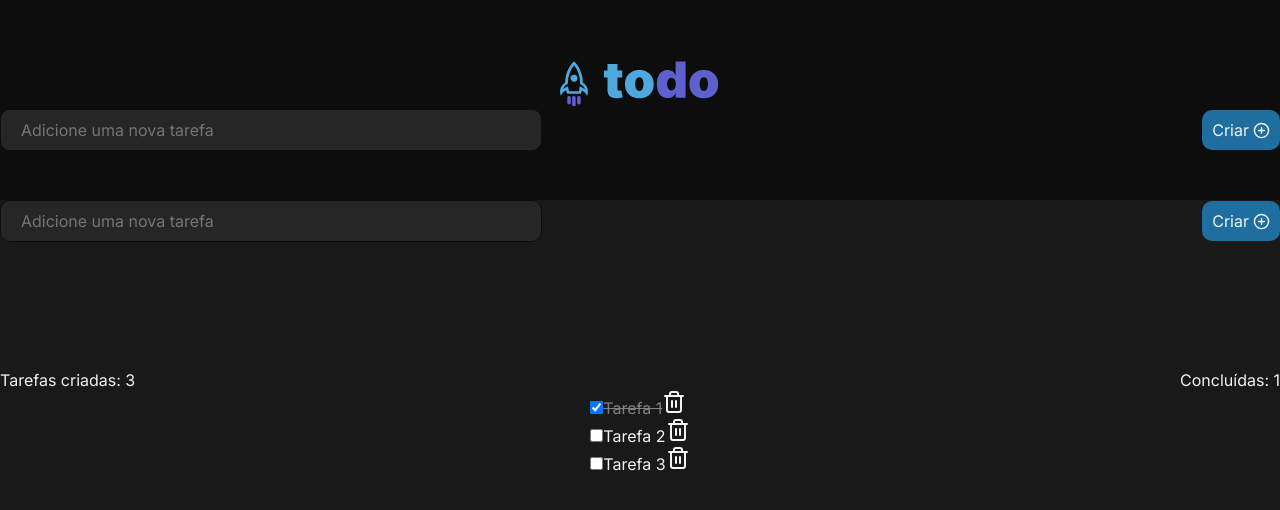
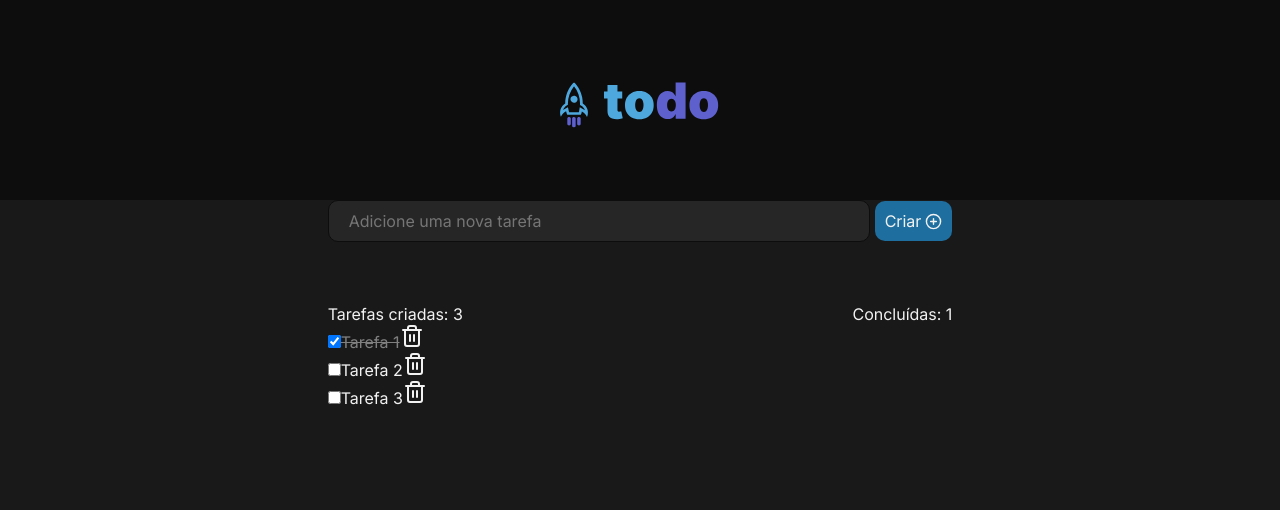
Before and after one commit to gabrielramos731/todoAPI, a React (Vite) app in the folder frontend/: page / in a window 1280 px wide. Shown: the top 510 px of the page. Built offline with nearby package versions, Linux system fonts and the light colour scheme.

Commit message:
fix: home components structure and styles fixed

```diff
--- a/frontend/src/pages/home/Home.tsx
+++ b/frontend/src/pages/home/Home.tsx
@@ -1,16 +1,16 @@
 import styles from "./home.module.css";
 import logo from "../../assets/Logo.svg";
-import AddTask from "../../components/addTask/AddTask"
-import TaskBoard from "../../components/taskBoard/TaskBoard"
+import TaskBoard from "../../components/taskBoard/TaskBoard";
 
 const Home = () => {
   return (
     <>
-      <div className={styles.mainHeader}>
+      <header className={styles.mainHeader}>
         <img className={styles.logoImg} src={logo} alt="todo" />
-      <AddTask/>
-      </div>
-      <TaskBoard/>
+      </header>
+      <main className={styles.mainContainer}>
+        <TaskBoard />
+      </main>
     </>
   );
 };
--- a/frontend/src/pages/home/home.module.css
+++ b/frontend/src/pages/home/home.module.css
@@ -4,9 +4,9 @@
   align-items: center;
   flex-direction: column;
   background-color: var(--header-background-color);
-  width: 100%;
-  height: clamp(200px, 25vh, 400px);
-  position: relative;
+  width: 100vw;
+  height: 25vh;
+  min-height: 200px;
 }
 
 .logoImg {
```
